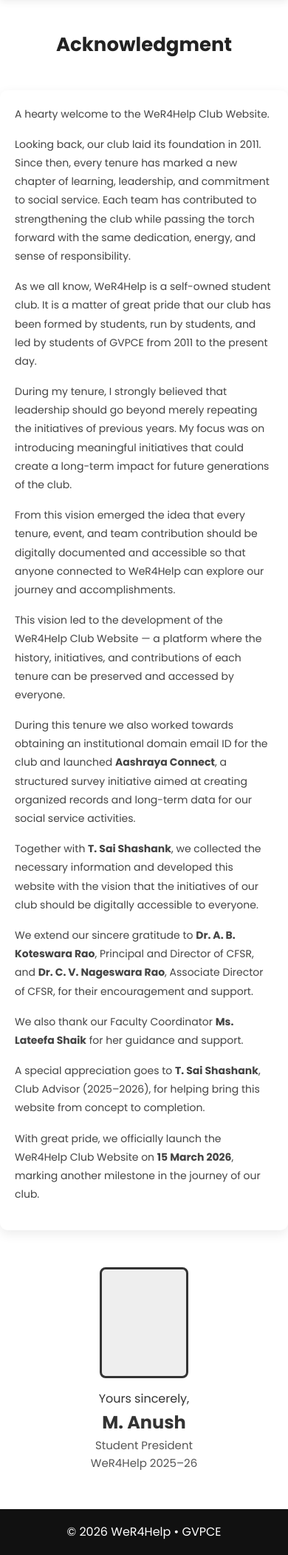
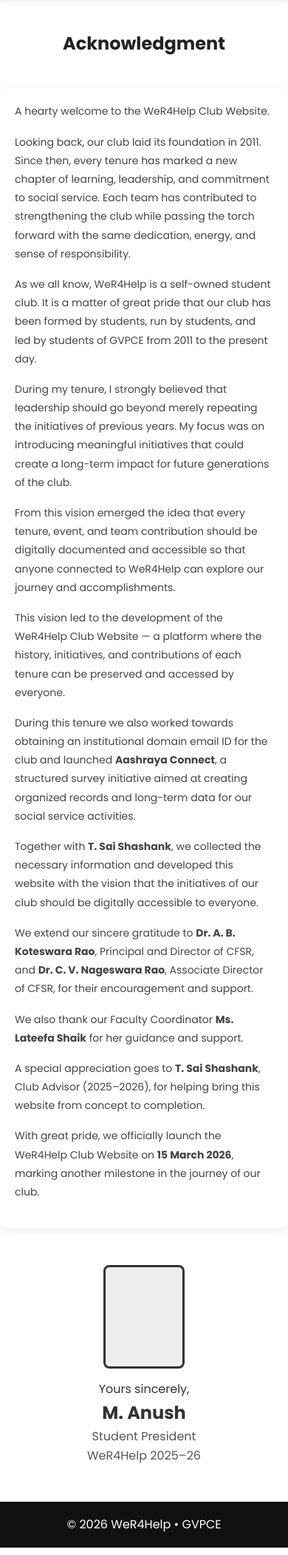
Before and after one commit to wer4help/wer4help-website, a Flask app: template templates/acknowledgment.html in a window 390 px wide. Shown: the part 109-2211 px from the top of the page at 74% size. Run offline with Flask 3, Linux system fonts and the light colour scheme; the template is opened without the code that fills it, so the values that code supplies are empty.

Commit message:
Adjust CSS styles for acknowledgment page

```diff
--- a/static/acknowledgment.css
+++ b/static/acknowledgment.css
@@ -3,19 +3,19 @@
 .title{
 text-align:center;
 margin-top:40px;
-font-size:36px;
+font-size:34px;
 color:#222;
 }
 
-/* ===== TEXT BOX ===== */
+/* ===== TEXT CONTAINER ===== */
 
 .ack-box{
-max-width:900px;
+max-width:850px;
 margin:40px auto;
 background:white;
-padding:40px;
+padding:35px;
 border-radius:10px;
-box-shadow:0 5px 15px rgba(0,0,0,0.08);
+box-shadow:0 4px 15px rgba(0,0,0,0.08);
 line-height:1.8;
 font-size:16px;
 color:#444;
@@ -33,8 +33,8 @@ margin:50px 0;
 }
 
 .president-frame{
-width:150px;
-height:180px;
+width:140px;
+height:170px;
 border:3px solid #333;
 margin:auto;
 margin-bottom:15px;
@@ -49,15 +49,14 @@ font-size:16px;
 
 .designation{
 color:#555;
-font-size:15px;
 }
 
-/* ===== RESPONSIVE DESIGN ===== */
+/* ===== MOBILE FIX ===== */
 
 @media (max-width:768px){
 
 .title{
-font-size:30px;
+font-size:28px;
 }
 
 .ack-box{
@@ -70,7 +69,7 @@ font-size:15px;
 @media (max-width:480px){
 
 .title{
-font-size:26px;
+font-size:24px;
 }
 
 .ack-box{
@@ -79,8 +78,8 @@ font-size:14px;
 }
 
 .president-frame{
-width:120px;
-height:150px;
+width:110px;
+height:140px;
 }
 
 }
```
